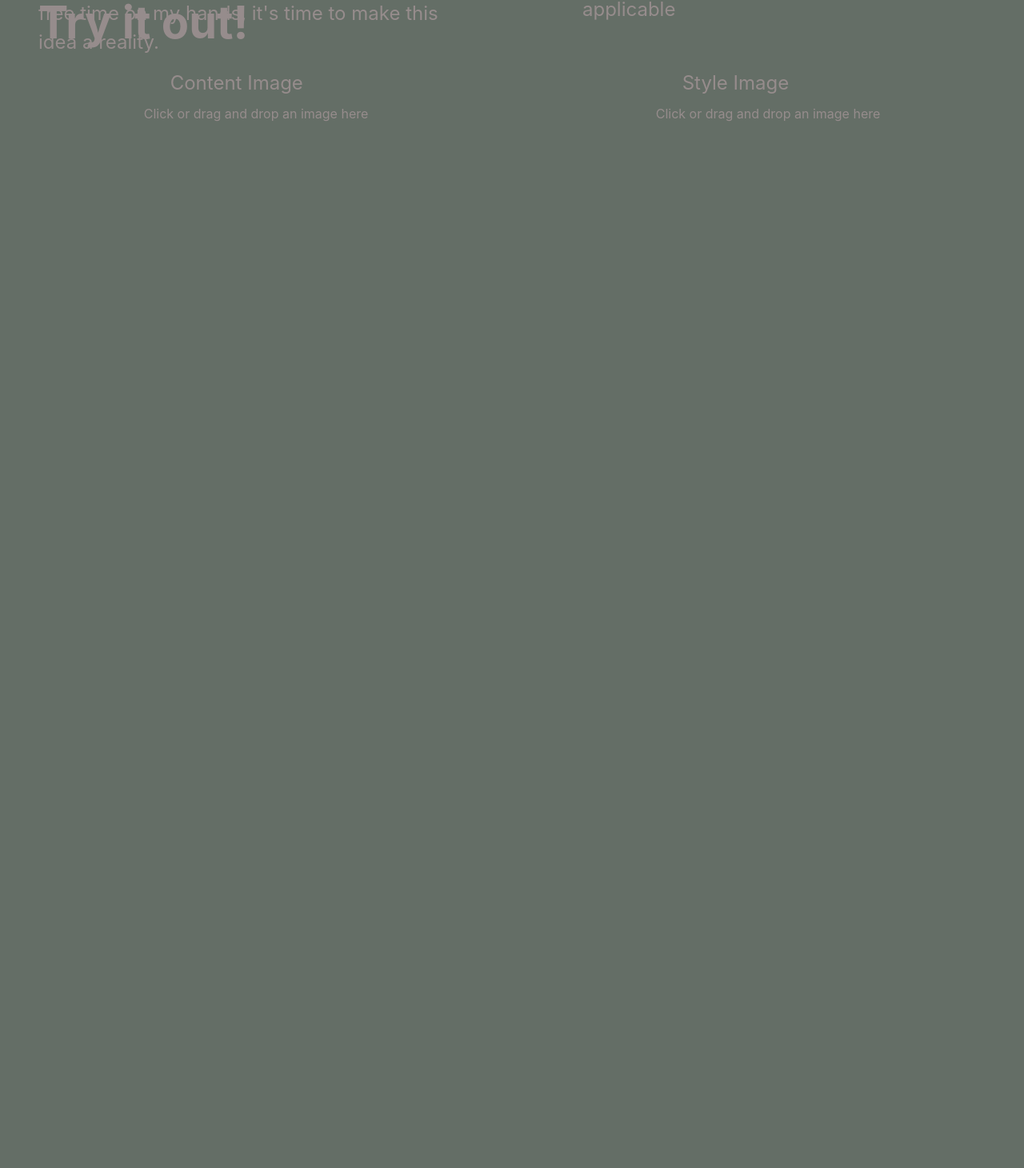
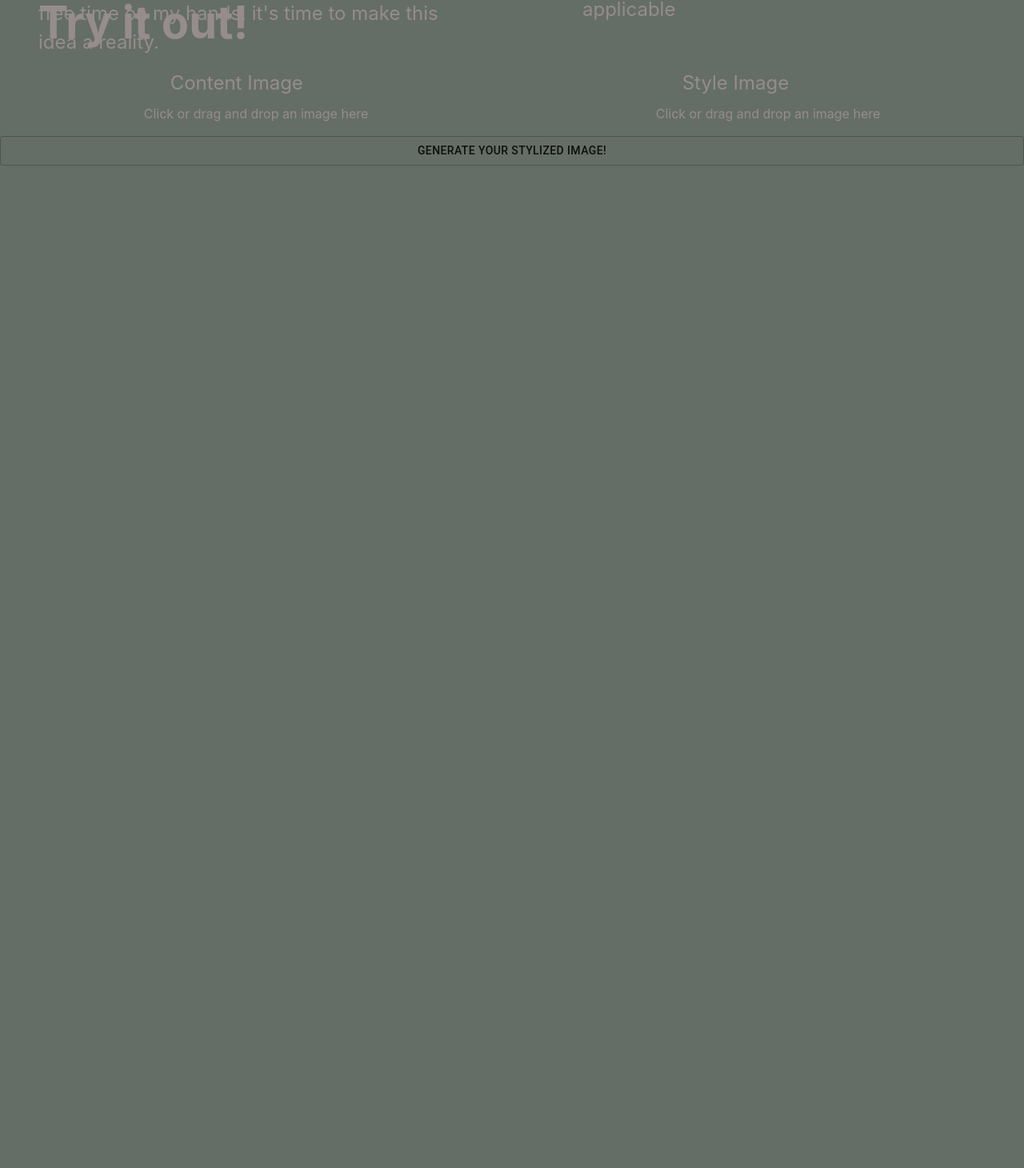
Before and after one commit to fowad-sohail/styleshift, a Next.js app: page / in a window 1280 px wide. Shown: the part 971-2431 px from the top of the page at 80% size. After the commit the page ends 1325 px from the top, so only its background shows below. Built offline with nearby package versions, Linux system fonts and the light colour scheme.

Commit message:
dynamic canvas drawing

```diff
--- a/components/StyleGenerator.tsx
+++ b/components/StyleGenerator.tsx
@@ -1,11 +1,14 @@
-import React from 'react';
+import React, { useState } from 'react';
 import * as magenta from '@magenta/image';
 import Previews from './UploadPreview';
 import { Heading, Paragraph } from './StyledComponents';
 import { Box, Button } from '@material-ui/core';
 
 function StyleGenerator() {
+  const [generated, setGenerated] = useState(false);
+
   const generateStylizedImage = () => {
+    setGenerated(true);
     const model = new magenta.ArbitraryStyleTransferNetwork();
     const contentImg = document.getElementById('content') as HTMLImageElement;
     const styleImg = document.getElementById('style') as HTMLImageElement;
@@ -38,17 +41,22 @@ function StyleGenerator() {
       >
         <div>
           <Paragraph>Content Image</Paragraph>
-          <Previews elementId="content" />
+          <Previews elementId='content' />
         </div>
         <div>
           <Paragraph>Style Image</Paragraph>
-          <Previews elementId="style" />
+          <Previews elementId='style' />
         </div>
       </div>
-      <canvas id='stylized' height='1000' width='1000' />
-      <Button onClick={() => generateStylizedImage()}>
+      <Button variant="outlined" onClick={() => generateStylizedImage()}>
         Generate your stylized image!
       </Button>
+
+      {generated ? (
+        <canvas id='stylized' height='1000' width='1000' />
+      ) : (
+        <canvas id='stylized' height='0' width='0' />
+      )}
     </Box>
   );
 }
```
